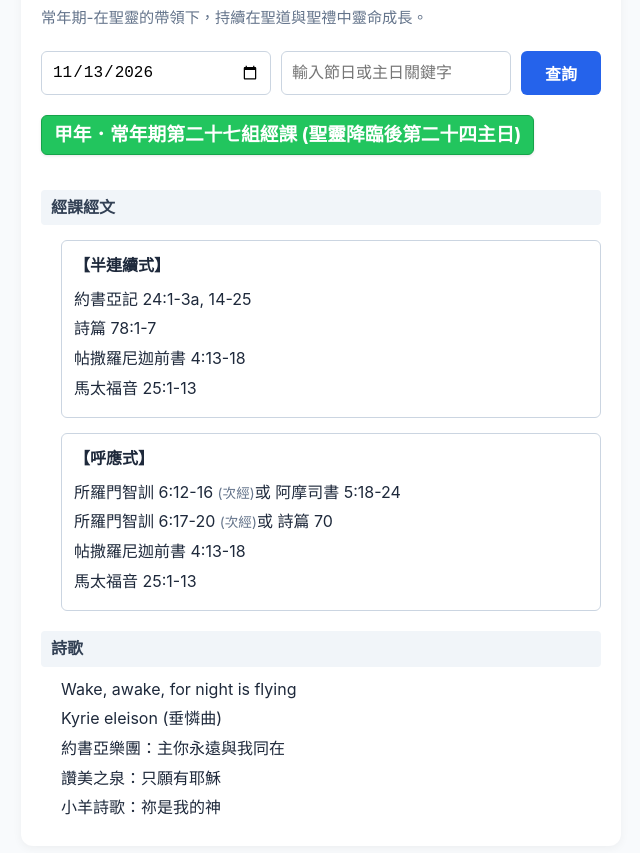
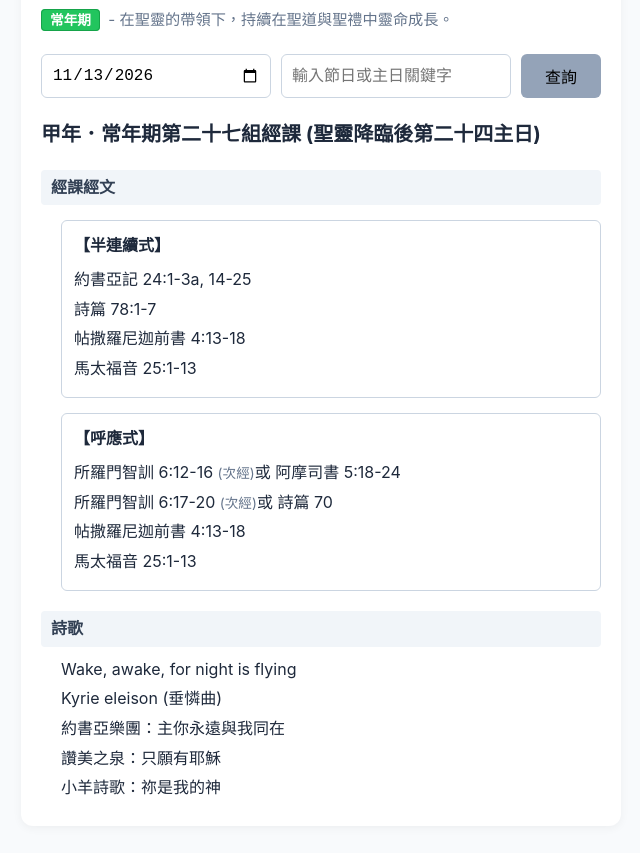
Before and after one commit to jameshhsu-source/Lect_Cht_New, a plain HTML site: page index.html in a window 1280 px wide. Shown: the part 77-930 px from the top of the page, without its empty margins (319-959 px from the left). Drawn offline with Linux system fonts and the light colour scheme.

Commit message:
節期顏色改到標題底下xx期顯示，查詢鈕顏色改成灰色

```diff
--- a/index.html
+++ b/index.html
@@ -16,8 +16,8 @@
         .card { background: white; padding: 20px; border-radius: 12px; box-shadow: 0 2px 10px rgba(0,0,0,0.05); }
         .search-area { display: flex; gap: 10px; flex-wrap: wrap; margin-bottom: 20px; }
         .search-area input { flex: 1; min-width: 140px; padding: 10px; border: 1px solid #cbd5e1; border-radius: 6px; font-size: 1rem; box-sizing: border-box; }
-        .search-area button { padding: 10px 20px; background-color: #2563eb; color: white; border: none; border-radius: 6px; cursor: pointer; font-size: 1rem; font-weight: bold; flex-shrink: 0; min-width: 80px; }
-        .search-area button:hover { background-color: #1d4ed8; }
+        .search-area button { padding: 10px 20px; background-color: #94a3b8; color: black; border: none; border-radius: 6px; cursor: pointer; font-size: 1rem; flex-shrink: 0; min-width: 80px; }
+        .search-area button:hover { background-color: #64748b; }
         .alert { padding: 10px; border-radius: 6px; margin-bottom: 15px; font-size: 0.95rem; display: none; }
 
         .header-area { display: flex; justify-content: space-between; align-items: baseline; margin-bottom: 5px; }
@@ -25,7 +25,7 @@
         .about-link { color: #333; text-decoration: none; font-size: 0.85em; }
         .about-link:hover { text-decoration: underline; }
 
-        .season-meaning-header { font-size: 0.95rem; color: #64748b; margin-bottom: 20px; }
+        .season-meaning-header { font-size: 0.95rem; color: #64748b; margin-bottom: 20px; line-height: 1.8; }
 
         .section-title { font-weight: bold; color: #334155; margin-top: 20px; background: #f1f5f9; padding: 5px 10px; border-radius: 4px; }
         .data-list { padding-left: 20px; margin-top: 10px; }
@@ -34,17 +34,6 @@
         .hymn-list { margin-top: 5px; }
         .hymn-list ul { list-style: none; padding-left: 0px; margin: 5px 0; }
         .hymn-list li { margin-bottom: 4px; }
-
-        /* 新增節日標題徽章 (Badge) 樣式 */
-        .title-badge {
-            display: inline-block;
-            padding: 4px 12px;
-            border-radius: 6px;
-            margin-bottom: 15px;
-            font-size: 1.17em; /* h3 size */
-            font-weight: bold;
-            box-shadow: 0 1px 3px rgba(0,0,0,0.1);
-        }
     </style>
 </head>
 <body>
@@ -81,12 +70,11 @@
         return new Date(dateObj - tzOffset).toISOString().split('T')[0];
     }
 
-    // 根據代表顏色，回傳背景色與文字色
     function getTitleStyle(colorStr) {
-        if (!colorStr) return "background-color: #f1f5f9; color: #334155; border: 1px solid #cbd5e1;"; // 預設灰底黑字
+        if (!colorStr) return "background-color: #f1f5f9; color: #334155; border: 1px solid #cbd5e1;";
         const map = {
             "藍色": { bg: "#3b82f6", text: "#ffffff", border: "#2563eb" },
-            "白色": { bg: "#f8fafc", text: "#0f172a", border: "#cbd5e1" }, // 白底黑字帶灰邊框
+            "白色": { bg: "#f8fafc", text: "#0f172a", border: "#cbd5e1" },
             "綠色": { bg: "#22c55e", text: "#ffffff", border: "#16a34a" },
             "紅色": { bg: "#ef4444", text: "#ffffff", border: "#dc2626" },
             "黑色": { bg: "#1e293b", text: "#ffffff", border: "#0f172a" },
@@ -148,7 +136,6 @@
                     if (d >= mostRecentSunday && diff < minDiff) {
                         minDiff = diff;
                         closestDate = new Date(d);
-                        // 修復 BUG: 找到匹配的日期後，應該把該日期的「所有」節日都列出來，而不是只保留標題有 keyword 的那一個
                         closestEvents = LectionaryEngine.getLectionary(d);
                     }
                 }
@@ -205,16 +192,15 @@
         if (alertBox) alertBox.style.display = 'none';
 
         let html = '';
-        let allMeanings = new Set();
+        let allMeanings = new Map();
 
         events.forEach((dataItem, index) => {
             if (index > 0) {
                 html += `<hr style="margin: 30px 0; border: 0; border-top: 2px dashed #cbd5e1;">`;
             }
 
-            // 改用帶有背景色的徽章 (Badge) 樣式
-            const titleStyle = getTitleStyle(dataItem.color);
-            html += `<div class="title-badge" style="${titleStyle}">${dataItem.title}</div>`;
+            // 1. 去除背景，改回白底黑字 (加粗純文字標題)
+            html += `<h3 style="margin: 0; margin-bottom: 15px; color: #1e293b; font-size: 1.25rem;">${dataItem.title}</h3>`;
 
             html += `<div class="section-title">經課經文</div><div class="data-list">`;
 
@@ -270,14 +256,29 @@
 
             html += `</div>`;
 
+            // 收集節期意義與對應的顏色
             if (dataItem.meaning) {
-                allMeanings.add(dataItem.meaning);
+                if (!allMeanings.has(dataItem.meaning)) {
+                    allMeanings.set(dataItem.meaning, dataItem.color);
+                }
             }
         });
 
+        // 2. 將收集到的意義，根據 '-' 切割並加上顏色標籤
         if (allMeanings.size > 0) {
-            let meaningArray = Array.from(allMeanings);
-            document.getElementById('seasonMeaningHeader').innerHTML = meaningArray.join(' / ');
+            let meaningHTMLs = [];
+            for (let [meaning, color] of allMeanings.entries()) {
+                const parts = meaning.split('-');
+                if (parts.length >= 2) {
+                    const seasonName = parts[0];
+                    const desc = parts.slice(1).join('-');
+                    const badgeStyle = getTitleStyle(color);
+                    meaningHTMLs.push(`<span style="${badgeStyle} padding: 2px 8px; border-radius: 4px; font-weight: bold; font-size: 0.9em; margin-right: 4px;">${seasonName}</span> - ${desc}`);
+                } else {
+                    meaningHTMLs.push(meaning);
+                }
+            }
+            document.getElementById('seasonMeaningHeader').innerHTML = meaningHTMLs.join('<br>');
         } else {
             document.getElementById('seasonMeaningHeader').innerHTML = "";
         }
```
